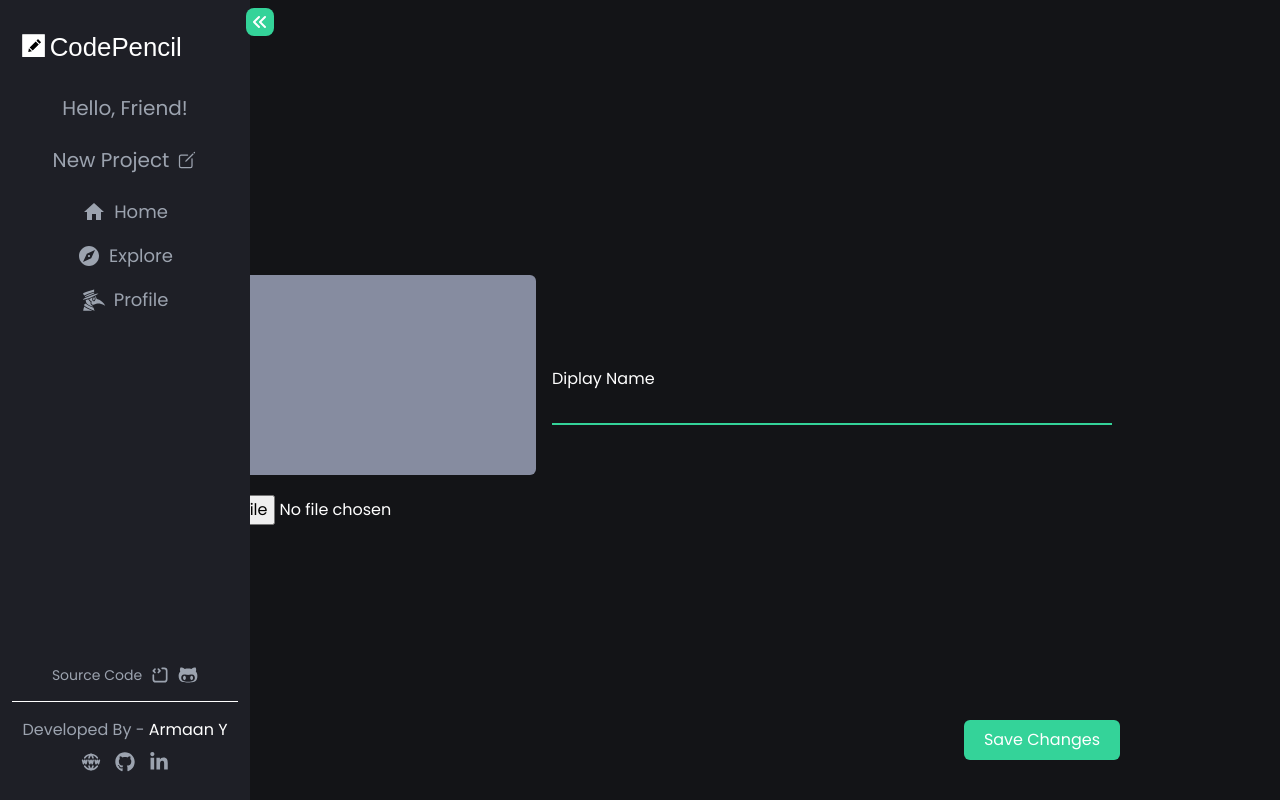
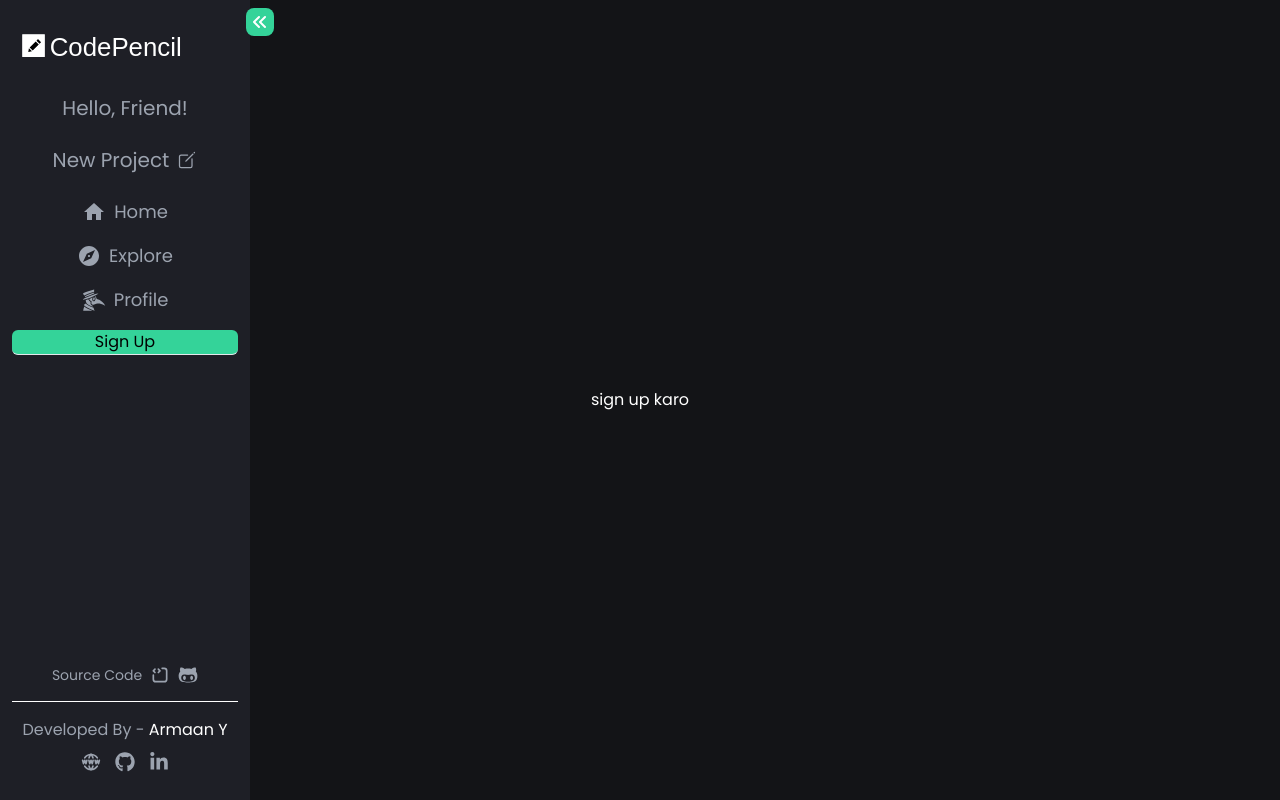
Before and after one commit to armaan-yadav/code-editor, a React (Vite) app in the folder client/: page /profile in a window 1280 px wide. Built offline with nearby package versions, Linux system fonts and the light colour scheme; no server answers.

Commit message:
minor changes

```diff
--- a/client/src/_root/_pages/Explore.jsx
+++ b/client/src/_root/_pages/Explore.jsx
@@ -47,7 +47,9 @@ const Explore = () => {
       )}
     </div>
   ) : (
-    <div>hehe</div>
+    <div className="text-white h-full w-full  flex items-center justify-center">
+      sign up karo
+    </div>
   );
 };
 
--- a/client/src/_root/_pages/Profile.jsx
+++ b/client/src/_root/_pages/Profile.jsx
@@ -8,7 +8,7 @@ const Profile = () => {
   const [name, setName] = useState(user?.displayName);
   const [photoURL, setPhotoURL] = useState(null);
   const [loading, setLoading] = useState(false);
-  return (
+  return user ? (
     <div className="text-white h-full w-full  flex items-center justify-center">
       <div className="w-[75%] h-full  flex md:flex-row flex-col  items-center justify-center max-sm:gap-[3rem]">
         <div className="w-full md:w-[40%]  md:h-full  ">
@@ -35,6 +35,10 @@ const Profile = () => {
         </div>
       </div>
     </div>
+  ) : (
+    <div className="text-white h-full w-full  flex items-center justify-center">
+      sign up karo
+    </div>
   );
 };
 
--- a/client/src/components/headers/homeheader/HomeHeader.jsx
+++ b/client/src/components/headers/homeheader/HomeHeader.jsx
@@ -13,7 +13,7 @@ const HomeHeader = ({ user }) => {
           <Link to={"/auth"} className="h-full">
             <motion.div
               whileTap={{ scale: 0.8 }}
-              className="text-white bg-emerald-500 hover:bg-emerald-700 duration-200 px-3 h-full flex items-center rounded-md"
+              className="hidden md:flex text-white bg-emerald-500 hover:bg-emerald-700 duration-200 px-3 h-full items-center rounded-md"
             >
               SignUp
             </motion.div>
--- a/client/src/components/sidebar/Sidebar.jsx
+++ b/client/src/components/sidebar/Sidebar.jsx
@@ -11,8 +11,11 @@ import { TbSourceCode, TbWorldWww } from "react-icons/tb";
 import { FaGithub } from "react-icons/fa";
 import { FaLinkedinIn } from "react-icons/fa";
 import { FaGithubAlt } from "react-icons/fa6";
+import { signUserOut } from "../../utils/helper";
+import { useDispatch } from "react-redux";
 // flex-[.7] xl:flex-[.2]
 const Sidebar = ({ isSideMenu, setIsSideMenu }) => {
+  const dispatch = useDispatch();
   const user = useSelector((state) => state.user.user);
   return (
     <div
@@ -60,6 +63,22 @@ const Sidebar = ({ isSideMenu, setIsSideMenu }) => {
         >
           <GiPlagueDoctorProfile className="text-2xl" /> Profile
         </Link>
+
+        {user ? (
+          <button
+            className="px-1 border-b-[1px] bg-emerald-400 rounded-md hover:bg-emerald-500 hover:text-white  duration-200 "
+            onClick={() => {
+              signUserOut();
+              dispatch(removeUser());
+            }}
+          >
+            Sign Out
+          </button>
+        ) : (
+          <button className="px-1 border-b-[1px] bg-emerald-400 rounded-md hover:bg-emerald-500 hover:text-white  duration-200 ">
+            <Link to={"/auth"}>Sign Up</Link>
+          </button>
+        )}
       </div>
       <div className="w-full flex items-center justify-center flex-col py-1 gap-4 overflow-hidden">
         <Link
--- a/client/src/components/xothers/UserProfile.jsx
+++ b/client/src/components/xothers/UserProfile.jsx
@@ -42,9 +42,9 @@ const UserProfile = ({}) => {
           </Link>
         )}
         <FaCaretDown
-          className={`h-full px-1 text-[40px] cursor-pointer  text-white ${
+          className={`h-full w-[30px] px-1 max-sm:hidden   cursor-pointer  text-white ${
             showLogoutMenu && `rotate-180`
-          } duration-200 bg-secondary rounded-lg`}
+          } duration-200  rounded-lg`}
           onClick={() => {
             setShowLogoutMenu(!showLogoutMenu);
           }}
```
